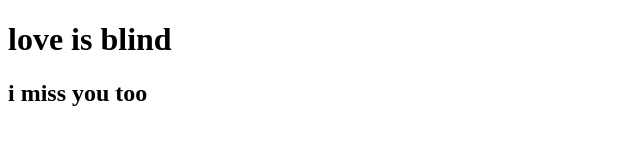
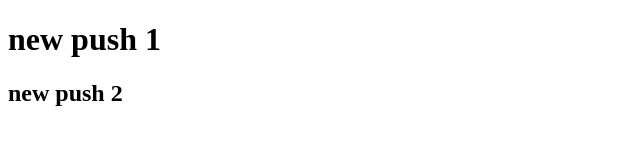
Before and after one commit to myashakti/branch-repo, a plain HTML site: page index.html in a window 1280 px wide. Shown: the whole page, without its empty margins (0-640 px from the left). Drawn offline with Linux system fonts and the light colour scheme.

Commit message:
new add in yeasin

```diff
--- a/index.html
+++ b/index.html
@@ -7,8 +7,7 @@
     <title>Main</title>
 </head>
 <body>
-    <h1>love is blind</h1>
-    <h2>i miss you too</h2>
-
+     <h1>new push 1</h1>
+     <h2>new push 2</h2>
 </body>
 </html>
```
